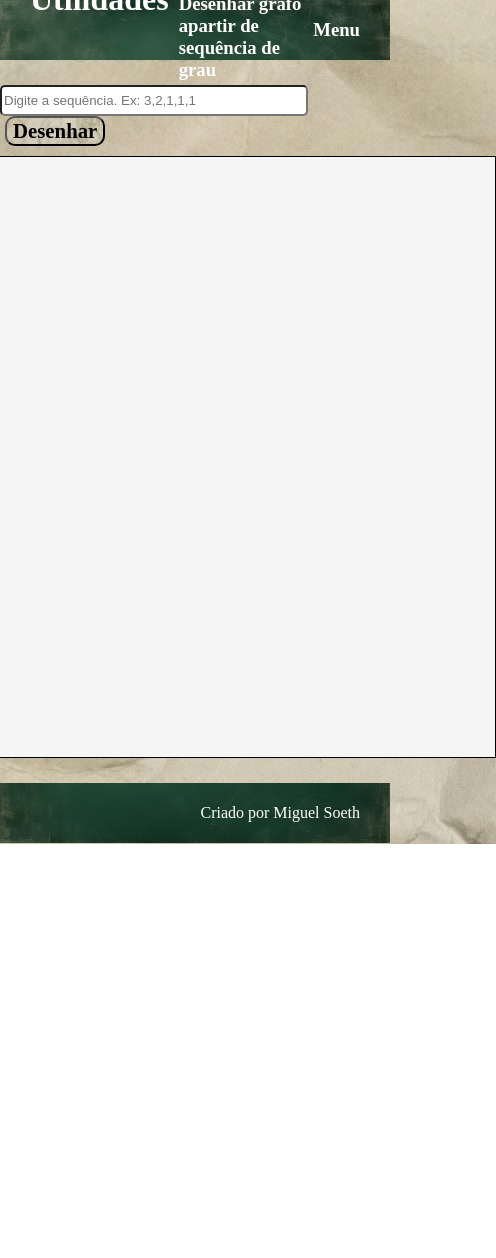
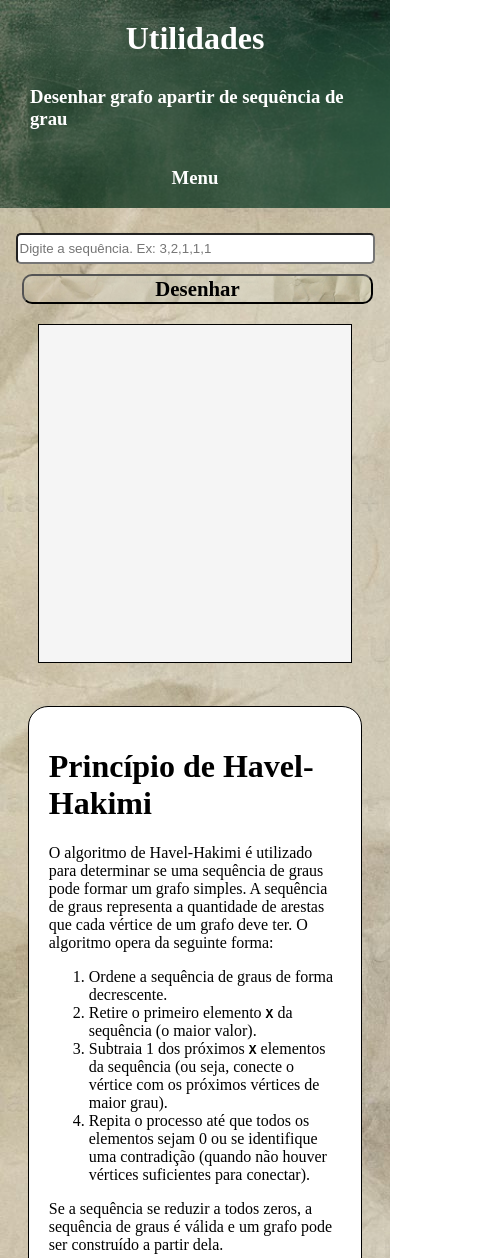
Before and after one commit to miguelsoeth/util-miguelsth, an Angular app: page /sequence-to-graph in a window 390 px wide. Shown: the top 1258 px of the page, 496 px wide, since content can reach past the window. Before the commit the page ends 844 px from the top, so only its background shows below. Built offline with nearby package versions, Linux system fonts and the light colour scheme; a web font is replaced by a local one.

Commit message:
Adaptado para mobile

```diff
--- a/package.json
+++ b/package.json
@@ -3,7 +3,7 @@
   "version": "0.0.0",
   "scripts": {
     "ng": "ng",
-    "start": "ng serve",
+    "start": "ng serve --host 0.0.0.0",
     "build": "ng build",
     "watch": "ng build --watch --configuration development",
     "test": "ng test"
--- a/src/app/app.component.html
+++ b/src/app/app.component.html
@@ -1,3 +1,3 @@
 <app-topbar/>
-<router-outlet />
+<router-outlet/>
 <app-footer/>
--- a/src/app/components/components/draw-graph-sequence/draw-graph-sequence.component.css
+++ b/src/app/components/components/draw-graph-sequence/draw-graph-sequence.component.css
@@ -2,21 +2,27 @@
     display: flex;
     align-items: center;
     flex-direction: column;
+    min-height: calc(100dvh - 170px);
 }
 
 .input-group {
     margin-bottom: 10px;
+    display: flex;
+    justify-content: center;
+    width: 100%;
 }
 
 canvas {
     border: 1px solid black;
     background-color: #f5f5f5;
+    width:80dvw;
+    height: 90dvh;
 }
 
 input[type="text"] {
     border-radius: 5px;
     height: 25px;
-    width: 300px;
+    width: 30%;
 }
 
 .btn {
@@ -32,3 +38,49 @@ input[type="text"] {
 .btn:hover {
     text-decoration: underline;
 }
+
+.description {
+    background-color: white;
+    border-radius: 20px;
+    border: 1px solid black;
+    width: 75dvw;
+    padding: 20px;
+    margin: 5dvh 0px;
+
+}
+
+.havel-hakimi-img {
+    width: 100%;
+    display: flex;
+    justify-content: center;
+}
+
+.havel-hakimi-img img {
+    width: 50%;
+}
+
+
+@media (max-width: 768px) {
+    .input-group {
+        flex-direction: column;
+        justify-content: center;
+        align-items: center;
+    }
+
+    input[type="text"],
+    .btn {
+        width: 90%;
+        margin-right: 0;
+        margin-bottom: 10px;
+    }
+
+    canvas {
+        border: 1px solid black;
+        background-color: #f5f5f5;
+        height: 40dvh;
+    }
+
+    .havel-hakimi-img img {
+        width: 100%;
+    }
+}
--- a/src/app/components/components/draw-graph-sequence/draw-graph-sequence.component.html
+++ b/src/app/components/components/draw-graph-sequence/draw-graph-sequence.component.html
@@ -3,5 +3,51 @@
         <input type="text" [(ngModel)]="degreeSequence" placeholder="Digite a sequência. Ex: 3,2,1,1,1">
         <button class="btn" (click)="drawGraph()">Desenhar</button>
     </div>
-    <canvas #graphCanvas width="600" height="600"></canvas>
+    <canvas #graphCanvas></canvas>
+    <div class="description">
+        <h1>Princípio de Havel-Hakimi</h1>
+
+    <p>
+        O algoritmo de Havel-Hakimi é utilizado para determinar se uma sequência de graus pode formar um grafo simples.
+        A sequência de graus representa a quantidade de arestas que cada vértice de um grafo deve ter. O algoritmo opera da seguinte forma:
+    </p>
+
+    <ol>
+        <li>Ordene a sequência de graus de forma decrescente.</li>
+        <li>Retire o primeiro elemento <code><b>X</b></code> da sequência (o maior valor).</li>
+        <li>Subtraia 1 dos próximos <code><b>X</b></code> elementos da sequência (ou seja, conecte o vértice com os próximos vértices de maior grau).</li>
+        <li>Repita o processo até que todos os elementos sejam 0 ou se identifique uma contradição (quando não houver vértices suficientes para conectar).</li>
+    </ol>
+
+    <p>
+        Se a sequência se reduzir a todos zeros, a sequência de graus é válida e um grafo pode ser construído a partir dela.
+    </p>
+
+    <h2>Exemplo: Sequência de Grau [4, 3, 3, 3, 1]</h2>
+    <p>A sequência de grau <code>[4, 3, 3, 3, 1]</code> descreve um grafo com 5 vértices e as seguintes conexões:</p>
+
+    <div class="graph-container">
+        <div class="node">V1 (grau 4)</div>
+        <div class="node">V2 (grau 3)</div>
+        <div class="node">V3 (grau 3)</div>
+        <div class="node">V4 (grau 3)</div>
+        <div class="node">V5 (grau 1)</div>
+
+        <div class="edge">
+            V1 se conecta a V2, V3, V4, V5
+        </div>
+        <div class="edge">
+            V2 se conecta a V3, V4
+        </div>
+        <div class="edge">
+            V3 se conecta a V4
+        </div>
+    </div>
+
+    <p>O grafo resultante é um grafo simples e não dirigido que satisfaz a sequência de graus dada.</p>
+
+    <div class="havel-hakimi-img">
+        <img src="../../../../assets/images/havel-hakimi-calculus.svg"/>
+    </div>
+    </div>
 </div>
--- a/src/app/components/components/draw-graph-sequence/draw-graph-sequence.component.ts
+++ b/src/app/components/components/draw-graph-sequence/draw-graph-sequence.component.ts
@@ -29,7 +29,7 @@ export class DrawGraphSequenceComponent implements OnInit {
       ctx.clearRect(0, 0, canvas.width, canvas.height);
 
       if (!this.isGraphical(degreeSequence)) {
-        alert('The degree sequence is not graphical!');
+        alert('A sequência de graus não é gráfica!');
         return;
       }
 
--- a/src/app/components/components/menu/menu.component.css
+++ b/src/app/components/components/menu/menu.component.css
@@ -27,6 +27,6 @@
     background-size: cover;
 }
 
-.group-button:hover {
+.group-text:hover h2 {
     text-decoration: underline;
 }
--- a/src/app/components/components/menu/menu.component.html
+++ b/src/app/components/components/menu/menu.component.html
@@ -1,9 +1,8 @@
 <div class="menu">
     <div *ngFor="let item of menuItems" class="group">
-        <div class="group-text">
-        <h2>{{ item.title }}</h2>
-        <p>{{ item.description }}</p>
+        <div class="group-text" (click)="navigateTo(item)">
+            <h2>{{ item.title }}</h2>
+            <p>{{ item.description }}</p>
         </div>
-        <button class="group-button" (click)="navigateTo(item)">Usar</button>
     </div>
 </div>
--- a/src/app/components/template/topbar/topbar.component.css
+++ b/src/app/components/template/topbar/topbar.component.css
@@ -35,3 +35,20 @@
 #menu {
     height: 80%;
 }
+
+@media (max-width: 768px) {
+    .bkg {
+        height: auto;
+        flex-direction: column;
+    }
+
+    .title-group {
+        flex-direction: column;
+        align-items: center;
+    }
+
+    .title-group h1 {
+        margin: 0;
+        margin-top: 20px;
+    }
+}
--- a/src/app/components/template/topbar/topbar.component.html
+++ b/src/app/components/template/topbar/topbar.component.html
@@ -1,7 +1,7 @@
 <div class="bkg">
     <div class="title-group">
         <h1>Utilidades</h1>
-        <h3 class="title">{{ title }}</h3>
+        <h3 class="title" *ngIf="!isRootRoute">{{ title }}</h3>
     </div>
     <div class="menu-group">
         <h3 class="menu-button" (click)="navigateToHome()">Menu</h3>
--- a/src/app/components/template/topbar/topbar.component.ts
+++ b/src/app/components/template/topbar/topbar.component.ts
@@ -1,11 +1,12 @@
 import { Router } from '@angular/router';
 import { HeaderService } from './../../../services/header.service';
 import { Component, inject } from '@angular/core';
+import { CommonModule } from '@angular/common';
 
 @Component({
   selector: 'app-topbar',
   standalone: true,
-  imports: [],
+  imports: [CommonModule],
   templateUrl: './topbar.component.html',
   styleUrl: './topbar.component.css'
 })
@@ -18,6 +19,10 @@ export class TopbarComponent {
     return this.header.getTitle;
   }
 
+  get isRootRoute(): boolean {
+    return this.router.url === '/';
+  }
+
   navigateToHome(): void {
     this.router.navigate(['/']);
   }
```
Also changed, not shown: src/assets/images/havel-hakimi-calculus.svg (added).
